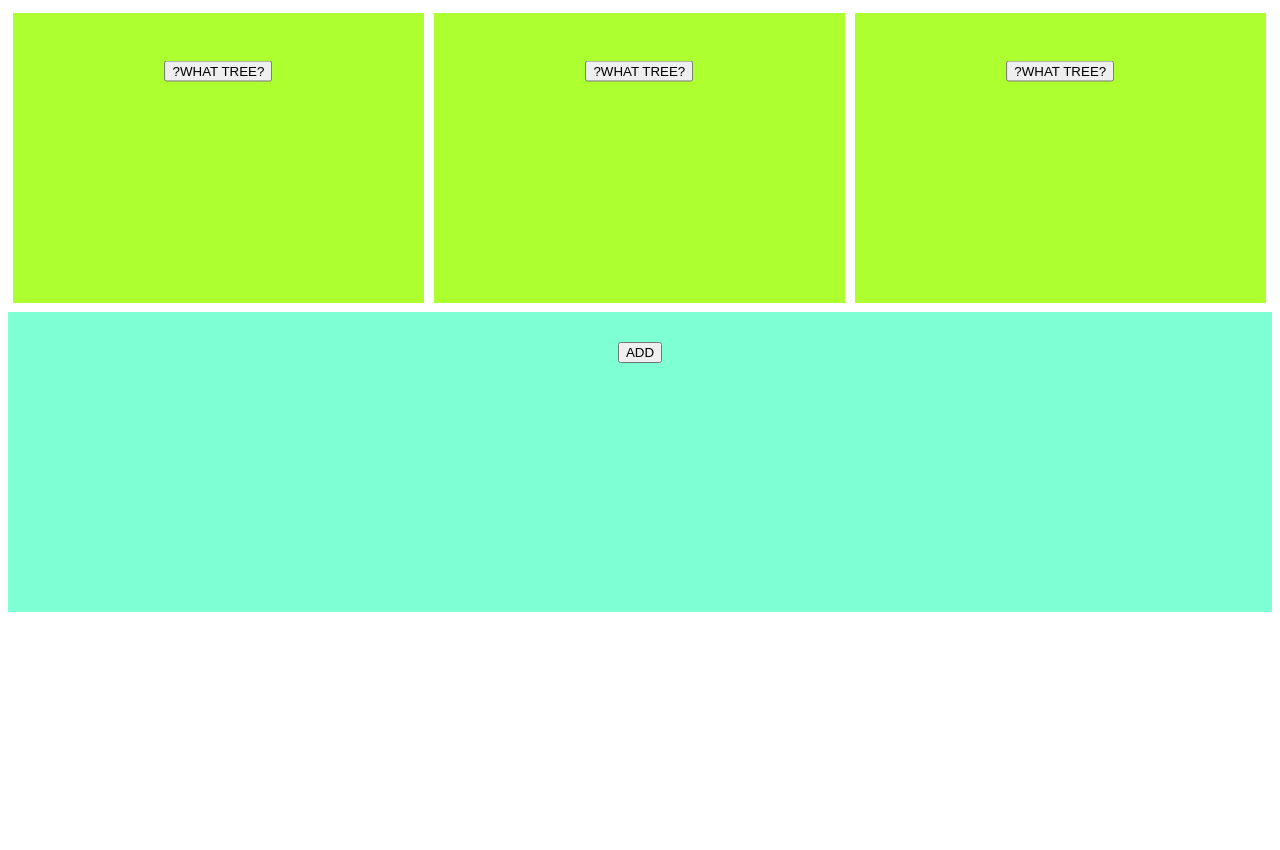
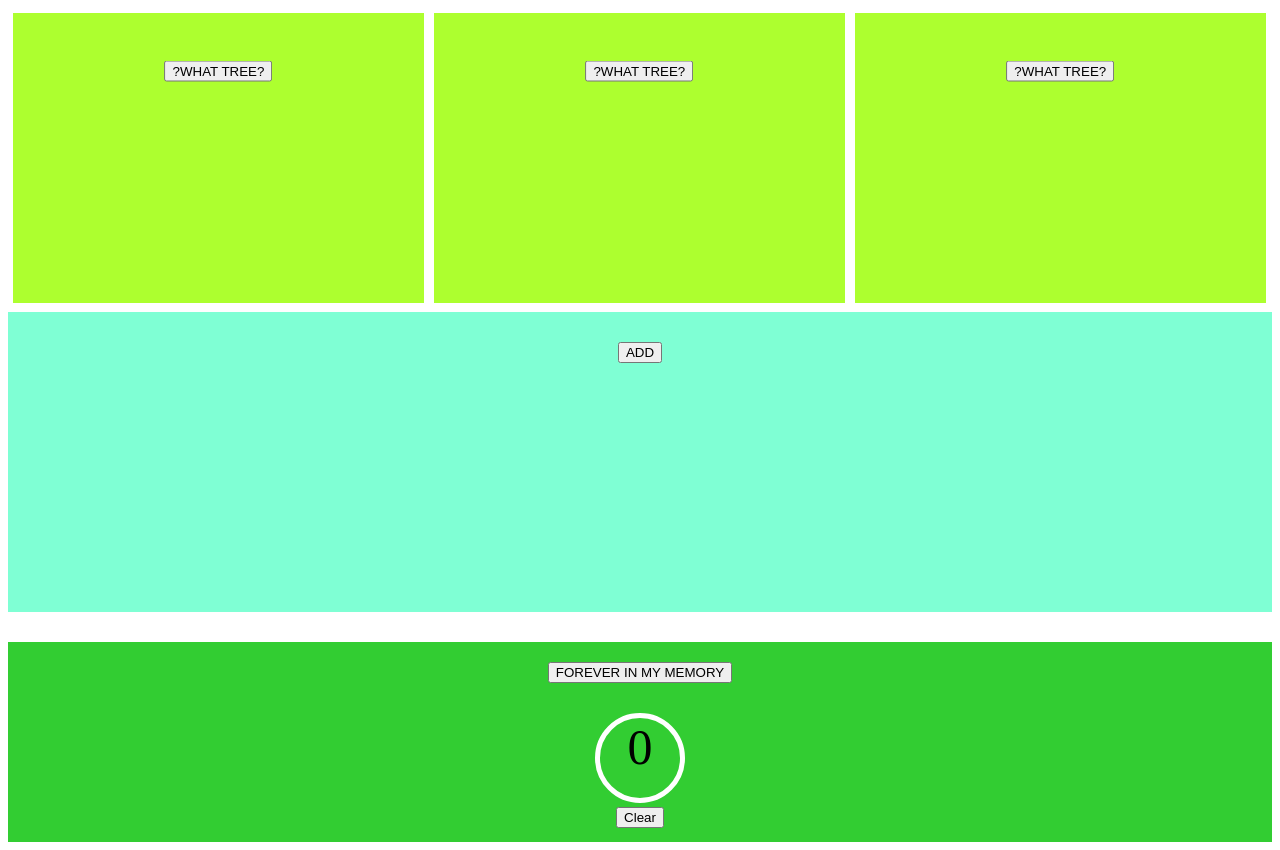
Before and after one commit to ArminasStrolys/react-deimante-v5, a React (Create React App) app: page / in a window 1280 px wide. Before the commit the page ends 800 px from the top, so only its background shows below. Built offline with nearby package versions, Linux system fonts and the light colour scheme.

Commit message:
Completed exercises

```diff
--- a/src/components/app/App.js
+++ b/src/components/app/App.js
@@ -1,11 +1,13 @@
 import First from "../first/First";
 import Second from "../second/Second";
+import Third from "../third/Third";
 
 function App() {
   return (
     <div className="App">
       <First />
       <Second />
+      <Third />
     </div>
   );
 }
--- a/src/components/third/Third.jsx
+++ b/src/components/third/Third.jsx
@@ -0,0 +1,56 @@
+import React, { useState, useEffect } from "react";
+
+const Third = () => {
+  const [counter, setCounter] = useState(() => {
+    const savedCounter = localStorage.getItem("number");
+    return savedCounter !== null ? JSON.parse(savedCounter) : 0;
+  });
+
+  useEffect(() => {
+    localStorage.setItem("number", JSON.stringify(counter));
+  }, [counter]);
+
+  const clear = () => {
+    localStorage.removeItem("number");
+    setTimeout(function () {
+      window.location.reload();
+    }, 1);
+  };
+
+  return (
+    <div
+      style={{
+        textAlign: "center",
+        marginTop: "30px",
+        backgroundColor: "limegreen",
+        height: "200px",
+      }}
+    >
+      <button
+        style={{ marginTop: "20px" }}
+        onClick={() => setCounter(counter + 1)}
+      >
+        FOREVER IN MY MEMORY
+      </button>
+
+      <div style={{ fontSize: "50px", marginTop: "30px" }}>
+        {" "}
+        <div
+          style={{
+            margin: "auto",
+            borderRadius: "100%",
+            border: "5px solid white",
+            width: "80px",
+            height: "80px",
+          }}
+        >
+          {counter}
+          <br />
+          <button onClick={clear}>Clear</button>
+        </div>
+      </div>
+    </div>
+  );
+};
+
+export default Third;
```
